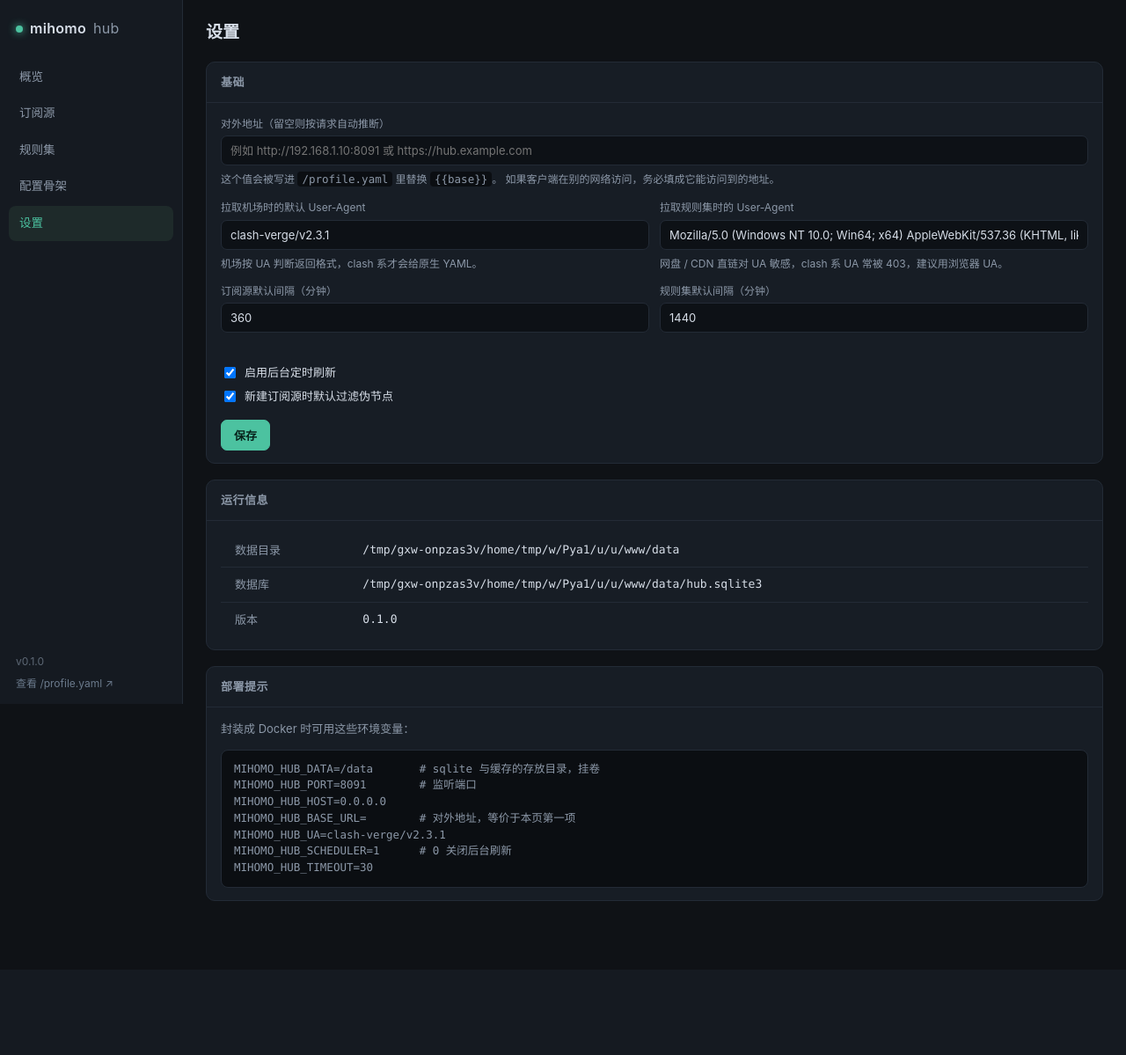
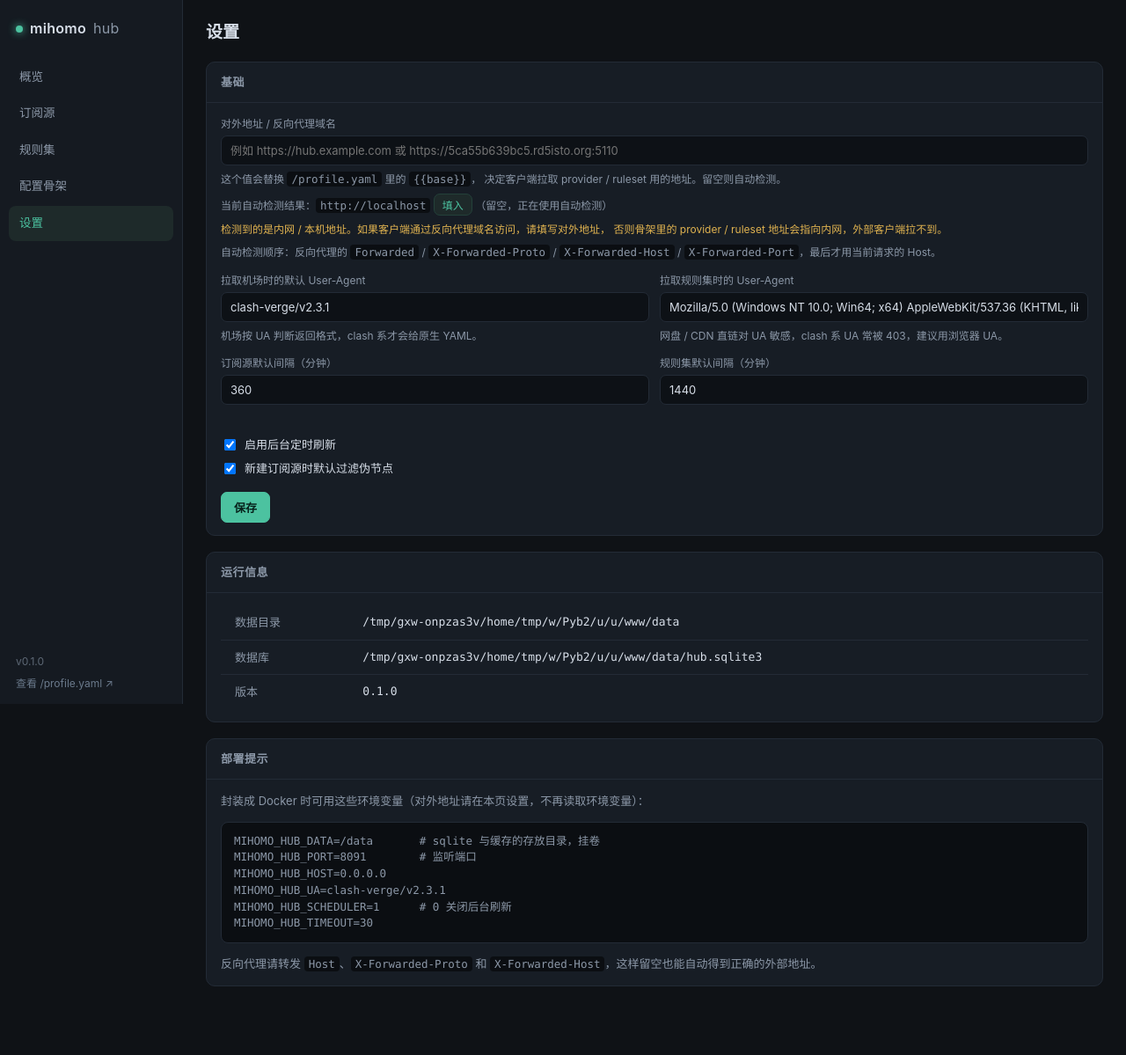
Before and after one commit to RiderLty/mihomo-hub, a FastAPI app: page /settings in a window 1280 px wide. Shown: the whole page at 88% size. Before the commit the page ends 1024 px from the top, so only its background shows below. Run offline with FastAPI, Linux system fonts and the light colour scheme; data comes from the database, SQL or seed files in the repository.

Commit message:
feat: 对外地址支持面板配置并按反向代理头自动检测
- 新增 app/urls.py：面板「对外地址」优先，留空时解析 Forwarded /
  X-Forwarded-Proto / X-Forwarded-Host / X-Forwarded-Port，最后回退到 Host
- 移除 MIHOMO_HUB_BASE_URL 环境变量入口，改为 SQLite 持久化
- 设置页展示自动检测结果，支持一键填入；检测到内网地址时提示配置反代域名
- 骨架校验提示写死的内网 provider / ruleset 地址，建议改用 {{base}}
- 更新 README、docker-compose 与部署提示

Co-Authored-By: Claude Code <noreply@anthropic.com>

```diff
--- a/app/config.py
+++ b/app/config.py
@@ -15,8 +15,8 @@ DB_PATH = DATA_DIR / "hub.sqlite3"
 HOST = os.getenv("MIHOMO_HUB_HOST", "0.0.0.0")
 PORT = int(os.getenv("MIHOMO_HUB_PORT", "8091"))
 
-# 对外基础地址。留空则使用请求头自动推断（局域网直接用 IP 访问时很方便）
-PUBLIC_BASE_URL = os.getenv("MIHOMO_HUB_BASE_URL", "").rstrip("/")
+# 对外地址（反向代理域名）在面板「设置」里维护，并持久化到 SQLite；
+# 留空时按请求头自动检测，不提供环境变量入口。
 
 # 拉取机场订阅时默认使用的 UA。机场通常按 UA 返回不同格式，
 # clash 系 UA 才会返回原生 Clash YAML。
--- a/app/main.py
+++ b/app/main.py
@@ -17,8 +17,8 @@ from fastapi.responses import HTMLResponse, JSONResponse, PlainTextResponse, Red
 from fastapi.staticfiles import StaticFiles
 from fastapi.templating import Jinja2Templates
 
-from . import db, profile as profile_mod
-from .config import APP_NAME, APP_VERSION, PUBLIC_BASE_URL
+from . import db, profile as profile_mod, urls
+from .config import APP_NAME, APP_VERSION
 from .fetch import refresh_ruleset, refresh_source
 from .scheduler import loop as scheduler_loop
 from .util import ensure_unique, human_size, mask_secret, slugify
@@ -82,14 +82,10 @@ app.mount("/static", StaticFiles(directory=str(HERE / "static")), name="static")
 def base_url(request: Request) -> str:
     """决定写进骨架里的对外地址。
 
-    优先级：数据库设置 > 环境变量 MIHOMO_HUB_BASE_URL > 请求的 Host。
+    优先级：面板设置（反向代理域名） > 反向代理转发头 > 请求的 Host。
+    详见 urls.resolve_base_url。
     """
-    configured = (db.get_settings().get("public_base_url") or "").strip()
-    if configured:
-        return configured.rstrip("/")
-    if PUBLIC_BASE_URL:
-        return PUBLIC_BASE_URL.rstrip("/")
-    return str(request.base_url).rstrip("/")
+    return urls.resolve_base_url(request)
 
 
 def go(url: str, msg: str | None = None, err: str | None = None) -> RedirectResponse:
@@ -602,14 +598,19 @@ async def healthz():
 @app.get("/settings", response_class=HTMLResponse)
 async def settings_page(request: Request):
     from .config import DATA_DIR, DB_PATH
+    detected = urls.detect_base_url(request)
     return render(
         request, "settings.html", settings=db.get_settings(),
         data_dir=str(DATA_DIR), db_path=str(DB_PATH),
+        detected_base=detected,
+        detected_private=urls.is_private_base(detected),
+        auto_detecting=not urls.configured_base_url(),
     )
 
 
 @app.post("/settings/save")
 async def settings_save(
+    request: Request,
     public_base_url: str = Form(""),
     default_ua: str = Form(""),
     ruleset_ua: str = Form(""),
@@ -618,7 +619,12 @@ async def settings_save(
     fetch_interval_min: str = Form("360"),
     ruleset_interval_min: str = Form("1440"),
 ):
-    db.set_setting("public_base_url", public_base_url.strip())
+    try:
+        base = urls.normalize_base_url(public_base_url, urls.detect_scheme(request))
+    except ValueError as exc:
+        return go("/settings", err=f"对外地址无效：{exc}")
+
+    db.set_setting("public_base_url", base)
     db.set_setting("default_ua", default_ua.strip() or "clash-verge/v2.3.1")
     db.set_setting("ruleset_ua", ruleset_ua.strip() or db.DEFAULT_SETTINGS["ruleset_ua"])
     db.set_setting("auto_refresh", "1" if auto_refresh else "0")
--- a/app/static/app.js
+++ b/app/static/app.js
@@ -17,6 +17,18 @@ document.addEventListener('click', async (e) => {
   }
 });
 
+// 一键把文本内容填入输入框（例如把自动检测到的地址填进设置项）
+document.addEventListener('click', (e) => {
+  const btn = e.target.closest('[data-fill]');
+  if (!btn) return;
+  e.preventDefault();
+  const target = document.querySelector(btn.getAttribute('data-fill'));
+  const source = document.querySelector(btn.getAttribute('data-value'));
+  if (!target || !source) return;
+  target.value = (source.textContent || '').trim();
+  target.focus();
+});
+
 // 危险操作二次确认
 document.addEventListener('submit', (e) => {
   const form = e.target;
--- a/app/templates/profile.html
+++ b/app/templates/profile.html
@@ -15,8 +15,9 @@
       <a class="btn tiny" href="/profile.yaml" target="_blank">看渲染结果</a>
     </div>
     <div class="hint">
-      渲染结果里 <code>{{ '{{base}}' }}</code> 会被替换成上面的地址。若客户端在别的网段访问，请在
-      <a href="/settings">设置</a> 里把「对外地址」写死。
+      渲染结果里 <code>{{ '{{base}}' }}</code> 会被替换成当前对外地址：优先用
+      <a href="/settings">设置</a> 里填写的「对外地址」，留空时按反向代理头自动检测。
+      内外网地址不一致时（例如反向代理到公网域名），建议在设置里写死。
     </div>
   </div>
 </div>
--- a/app/templates/settings.html
+++ b/app/templates/settings.html
@@ -8,12 +8,27 @@
   <div class="panel-body">
     <form method="post" action="/settings/save">
       <div class="field">
-        <label>对外地址（留空则按请求自动推断）</label>
-        <input type="text" name="public_base_url" value="{{ settings.public_base_url }}"
-               placeholder="例如 http://192.168.1.10:8091 或 https://hub.example.com">
+        <label>对外地址 / 反向代理域名</label>
+        <input type="text" id="base-url" name="public_base_url" value="{{ settings.public_base_url }}"
+               placeholder="例如 https://hub.example.com 或 https://5ca55b639bc5.rd5isto.org:5110">
         <div class="hint">
-          这个值会被写进 <code>/profile.yaml</code> 里替换 <code>{{ '{{base}}' }}</code>。
-          如果客户端在别的网络访问，务必填成它能访问到的地址。
+          这个值会替换 <code>/profile.yaml</code> 里的 <code>{{ '{{base}}' }}</code>，
+          决定客户端拉取 provider / ruleset 用的地址。留空则自动检测。
+        </div>
+        <div class="hint">
+          当前自动检测结果：<code id="detected-base">{{ detected_base }}</code>
+          <button class="tiny" type="button" data-fill="#base-url" data-value="#detected-base">填入</button>
+          {% if auto_detecting %}（留空，正在使用自动检测）{% endif %}
+        </div>
+        {% if auto_detecting and detected_private %}
+        <div class="hint" style="color:var(--warn)">
+          检测到的是内网 / 本机地址。如果客户端通过反向代理域名访问，请填写对外地址，
+          否则骨架里的 provider / ruleset 地址会指向内网，外部客户端拉不到。
+        </div>
+        {% endif %}
+        <div class="hint">
+          自动检测顺序：反向代理的 <code>Forwarded</code> / <code>X-Forwarded-Proto</code> /
+          <code>X-Forwarded-Host</code> / <code>X-Forwarded-Port</code>，最后才用当前请求的 Host。
         </div>
       </div>
 
@@ -77,14 +92,17 @@
 <div class="panel">
   <h2>部署提示</h2>
   <div class="panel-body muted" style="font-size:13px">
-    <p style="margin-top:0">封装成 Docker 时可用这些环境变量：</p>
+    <p style="margin-top:0">封装成 Docker 时可用这些环境变量（对外地址请在本页设置，不再读取环境变量）：</p>
     <pre>MIHOMO_HUB_DATA=/data       # sqlite 与缓存的存放目录，挂卷
 MIHOMO_HUB_PORT=8091        # 监听端口
 MIHOMO_HUB_HOST=0.0.0.0
-MIHOMO_HUB_BASE_URL=        # 对外地址，等价于本页第一项
 MIHOMO_HUB_UA=clash-verge/v2.3.1
 MIHOMO_HUB_SCHEDULER=1      # 0 关闭后台刷新
 MIHOMO_HUB_TIMEOUT=30</pre>
+    <p style="margin-bottom:0">
+      反向代理请转发 <code>Host</code>、<code>X-Forwarded-Proto</code> 和
+      <code>X-Forwarded-Host</code>，这样留空也能自动得到正确的外部地址。
+    </p>
   </div>
 </div>
 
--- /dev/null
+++ b/app/urls.py
@@ -0,0 +1,202 @@
+"""对外地址解析。
+
+优先级：
+  1. 面板「设置」里保存的对外地址（反向代理域名）；
+  2. 反向代理转发头（Forwarded / X-Forwarded-Proto / X-Forwarded-Host /
+     X-Forwarded-Port / X-Forwarded-Ssl）；
+  3. 请求自身的 scheme + Host 头。
+
+不直接依赖 ``request.base_url``：TLS 通常在反向代理上终止，而 uvicorn 只信任
+来自白名单（默认 127.0.0.1）的 X-Forwarded-*；容器 / 独立反代场景下上游往往
+不是 127.0.0.1，请求头会被忽略，从而把内网地址写进订阅。
+"""
+from __future__ import annotations
+
+import ipaddress
+import re
+from urllib.parse import urlsplit
+
+from starlette.requests import Request
+
+from . import db
+
+# 主机名 + 可选端口；IPv6 用 [::1] 形式
+_HOST_RE = re.compile(r"^[a-z0-9][a-z0-9._\-]*(?::\d{1,5})?$")
+_IPV6_RE = re.compile(r"^\[[0-9a-f:.]+\](?::\d{1,5})?$")
+_SCHEMES = {"http", "https"}
+_DEFAULT_PORTS = {"http": 80, "https": 443}
+
+
+def _first(value: str | None) -> str:
+    """逗号分隔的转发头只取第一个（最靠近客户端的那一跳）。"""
+    if not value:
+        return ""
+    return value.split(",")[0].strip()
+
+
+def _parse_forwarded(value: str | None) -> dict[str, str]:
+    """解析 RFC 7239 的 Forwarded 头，只取第一个元素。"""
+    if not value:
+        return {}
+    out: dict[str, str] = {}
+    for part in value.split(",")[0].split(";"):
+        key, sep, val = part.partition("=")
+        if not sep:
+            continue
+        key = key.strip().lower()
+        if key in ("proto", "host"):
+            out[key] = val.strip().strip('"')
+    return out
+
+
+def _clean_host(raw: str) -> str:
+    """把可能带 scheme / 路径 / userinfo 的值整理成 host[:port]。"""
+    value = (raw or "").strip()
+    if not value:
+        return ""
+    if "://" in value:
+        value = urlsplit(value).netloc
+    elif "/" in value:
+        # 既没有 scheme 又带路径，不是合法的 host[:port] 头
+        return ""
+    value = value.strip()
+    if "@" in value:
+        value = value.rsplit("@", 1)[1]
+    return value.lower()
+
+
+def _valid_host(host: str) -> bool:
+    if not host or not (_HOST_RE.match(host) or _IPV6_RE.match(host)):
+        return False
+    if _has_port(host):
+        port = int(host.rsplit(":", 1)[1])
+        if not 0 < port < 65536:
+            return False
+    return True
+
+
+def _has_port(host: str) -> bool:
+    if host.startswith("["):
+        return "]:" in host
+    return host.count(":") == 1
+
+
+def _strip_default_port(host: str, scheme: str) -> str:
+    default = _DEFAULT_PORTS.get(scheme)
+    suffix = f":{default}"
+    if default and host.endswith(suffix):
+        return host[: -len(suffix)]
+    return host
+
+
+def detect_scheme(request: Request) -> str:
+    forwarded = _parse_forwarded(request.headers.get("forwarded"))
+    ssl_header = _first(request.headers.get("x-forwarded-ssl")).lower()
+    forwarded_port = _first(request.headers.get("x-forwarded-port"))
+    port_hint = {"443": "https", "80": "http"}.get(forwarded_port, "")
+    candidates = [
+        forwarded.get("proto", ""),
+        _first(request.headers.get("x-forwarded-proto")),
+        "https" if ssl_header in ("on", "1", "true") else "",
+        "https" if _first(request.headers.get("front-end-https")).lower() == "on" else "",
+        port_hint,
+        request.url.scheme,
+    ]
+    for value in candidates:
+        value = (value or "").strip().lower()
+        if value in _SCHEMES:
+            return value
+    return "http"
+
+
+def detect_host(request: Request) -> str:
+    forwarded = _parse_forwarded(request.headers.get("forwarded"))
+    candidates = [
+        forwarded.get("host", ""),
+        _first(request.headers.get("x-forwarded-host")),
+        _first(request.headers.get("host")),
+    ]
+    for raw in candidates:
+        host = _clean_host(raw)
+        if host and _valid_host(host):
+            return host
+
+    # 没有任何可用 Host 头时退回 ASGI scope
+    hostname = request.url.hostname or "127.0.0.1"
+    if ":" in hostname:
+        hostname = f"[{hostname}]"
+    port = request.url.port
+    if port and port != _DEFAULT_PORTS.get(request.url.scheme):
+        return f"{hostname}:{port}"
+    return hostname
+
+
+def detect_base_url(request: Request) -> str:
+    """按反向代理头自动推断对外地址。"""
+    scheme = detect_scheme(request)
+    host = detect_host(request)
+
+    forwarded_port = _first(request.headers.get("x-forwarded-port"))
+    if forwarded_port.isdigit() and not _has_port(host):
+        host = f"{host}:{forwarded_port}"
+    host = _strip_default_port(host, scheme)
+    return f"{scheme}://{host}"
+
+
+def normalize_base_url(value: str, default_scheme: str = "http") -> str:
+    """校验并规范化面板里填写的地址。
+
+    - 没写 scheme 时补上 default_scheme（通常是当前访问协议）；
+    - 去掉末尾斜杠与默认端口；
+    - 允许带路径前缀（反代挂在子路径下时用得上）。
+    """
+    raw = (value or "").strip()
+    if not raw:
+        return ""
+    if "://" not in raw:
+        raw = f"{default_scheme}://{raw}"
+
+    parts = urlsplit(raw)
+    scheme = (parts.scheme or "").lower()
+    if scheme not in _SCHEMES:
+        raise ValueError("只支持 http:// 或 https://")
+    host = _clean_host(parts.netloc)
+    if not host or not _valid_host(host):
+        raise ValueError(f"主机名不合法：{parts.netloc or '(空)'}")
+    host = _strip_default_port(host, scheme)
+    path = parts.path.rstrip("/")
+    return f"{scheme}://{host}{path}"
+
+
+def configured_base_url() -> str:
+    return (db.get_settings().get("public_base_url") or "").strip().rstrip("/")
+
+
+def resolve_base_url(request: Request) -> str:
+    """面板配置优先；没配置就按请求自动检测。"""
+    configured = configured_base_url()
+    if not configured:
+        return detect_base_url(request)
+    try:
+        return normalize_base_url(configured, detect_scheme(request))
+    except ValueError:
+        # 库里存了非法值（例如手工改坏），退回自动检测而不是生成坏地址
+        return detect_base_url(request)
+
+
+def is_private_base(base: str) -> bool:
+    """判断地址是否指向内网 / 本机，用于在设置页给出提示。"""
+    host = _clean_host(urlsplit(base).netloc)
+    if not host:
+        return False
+    if host.startswith("["):
+        name = host[1:host.find("]")] if "]" in host else host[1:]
+    else:
+        name = host.split(":", 1)[0]
+    if name == "localhost" or name.endswith((".local", ".lan", ".home.arpa")):
+        return True
+    try:
+        ip = ipaddress.ip_address(name)
+    except ValueError:
+        return False
+    return ip.is_private or ip.is_loopback or ip.is_link_local
--- a/docker-compose.yml
+++ b/docker-compose.yml
@@ -9,8 +9,7 @@ services:
     volumes:
       - ./data:/data
     environment:
-      # 改成客户端能访问到的地址
-      MIHOMO_HUB_BASE_URL: "http://192.168.1.10:8091"
+      # 对外地址（反向代理域名）在面板「设置」里配置，不再使用环境变量
       MIHOMO_HUB_TZ: "Asia/Shanghai"
     healthcheck:
       test: ["CMD", "python", "-c", "import urllib.request,sys; sys.exit(0 if urllib.request.urlopen('http://127.0.0.1:8091/healthz', timeout=3).status==200 else 1)"]
```
Also changed, not shown: app/profile.py (+19 -0 lines), README.md.
